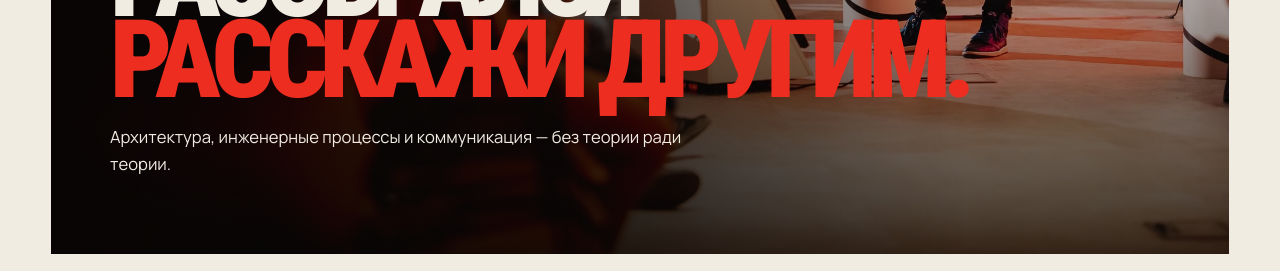
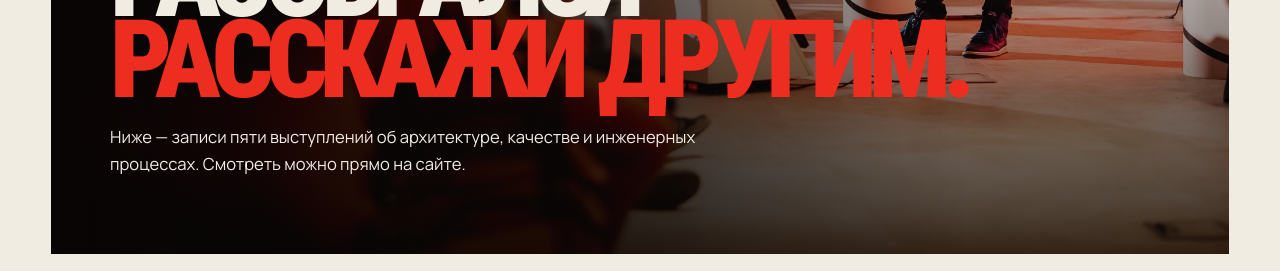
Before and after one commit to aleksnick/aleksnick.github.io, a plain HTML site: page index.html in a window 1280 px wide. Shown: the part 5680-5951 px from the top of the page. Drawn offline with Linux system fonts and the light colour scheme.

Commit message:
fix: clarify talks section introduction

```diff
--- a/index.html
+++ b/index.html
@@ -543,7 +543,7 @@
           <div>
             <span class="section-code">НА СЦЕНЕ / 04</span>
             <h2>Разобрался —<br /><em>расскажи другим.</em></h2>
-            <p>Архитектура, инженерные процессы и коммуникация — без теории ради теории.</p>
+            <p>Ниже — записи пяти выступлений об архитектуре, качестве и инженерных процессах. Смотреть можно прямо на сайте.</p>
           </div>
         </header>
 
```
